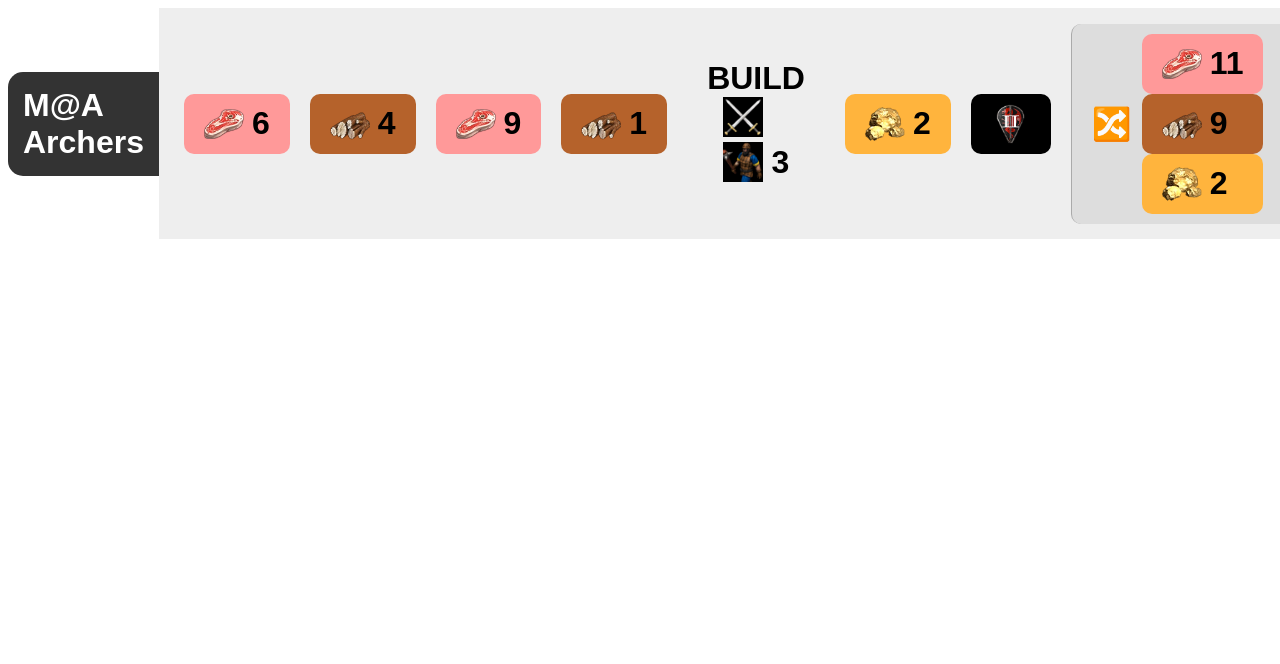
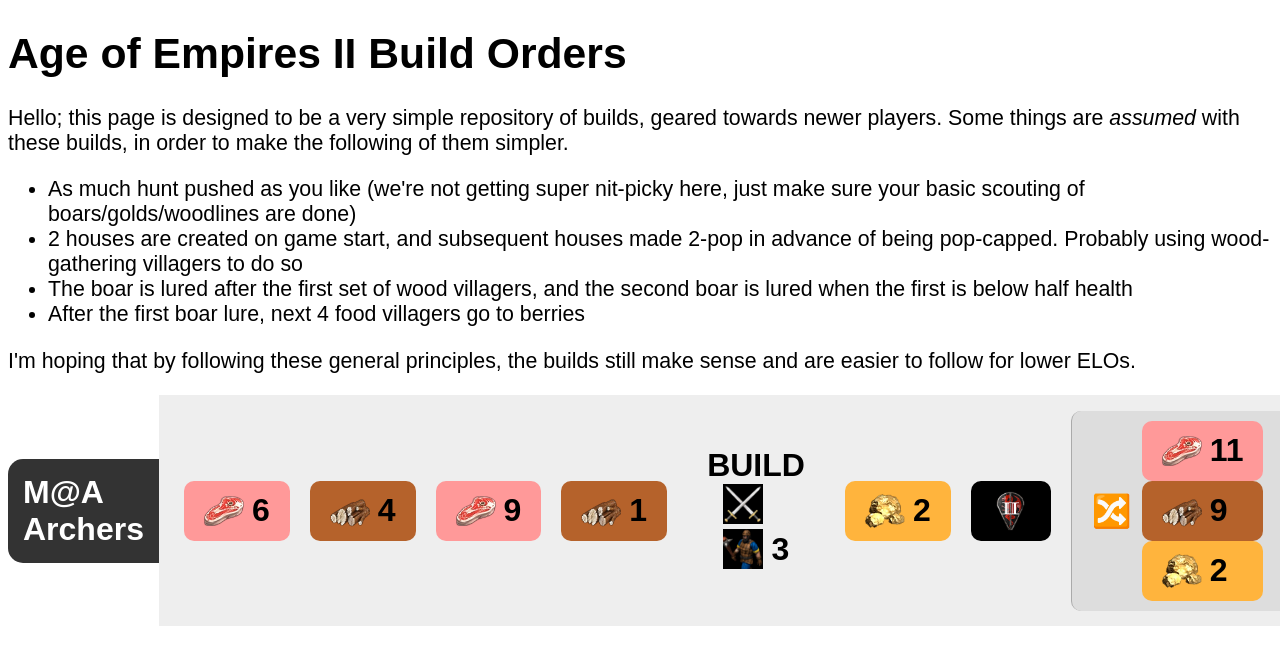
Before and after one commit to tumblwd/aoe2buildorders, a plain HTML site: page index.html in a window 1280 px wide. Shown: the top 664 px of the page. Drawn offline with nearby package versions, Linux system fonts and the light colour scheme.

Commit message:
Added preamble and readme

```diff
--- a/index.html
+++ b/index.html
@@ -15,6 +15,20 @@
     </head>
 
     <body>
+        <div id="preamble">
+            <h1>Age of Empires II Build Orders</h1>
+            <p>
+                Hello; this page is designed to be a very simple repository of builds, geared towards newer players.
+                Some things are <i>assumed</i> with these builds, in order to make the following of them simpler.
+                <ul>
+                    <li>As much hunt pushed as you like (we're not getting super nit-picky here, just make sure your basic scouting of boars/golds/woodlines are done)</li>
+                    <li>2 houses are created on game start, and subsequent houses made 2-pop in advance of being pop-capped. Probably using wood-gathering villagers to do so</li>
+                    <li>The boar is lured after the first set of wood villagers, and the second boar is lured when the first is below half health</li>
+                    <li>After the first boar lure, next 4 food villagers go to berries</li>
+                </ul>
+                I'm hoping that by following these general principles, the builds still make sense and are easier to follow for lower ELOs.
+            </p>
+        </div>
         <div id="main">
         </div>
     </body>
--- a/styles.css
+++ b/styles.css
@@ -1,13 +1,17 @@
 * {
 	font-family: 'Barlow', 'Montserrat', 'Arial';
-	font-size: 24pt;
-	font-weight: bold;
+}
+
+#preamble {
+	font-size: 16pt;
 }
 
 .container, .steps {
 	display: flex;
 	flex-direction: row;
 	align-items: center;
+	font-size: 24pt;
+	font-weight: bold;
 }
 
 .container > .title {
```
Also changed, not shown: 1 other file.
